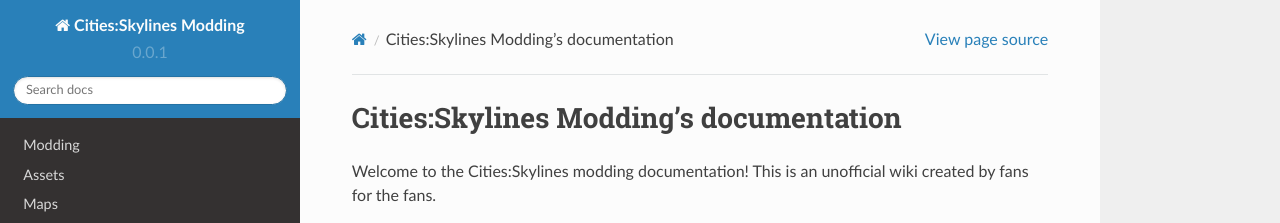
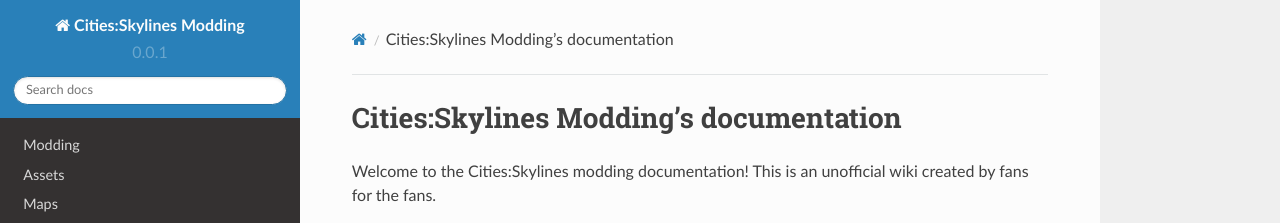
Before and after one commit to SkylinesModding/Docs, a Sphinx documentation site: the page built from docs/source/index.rst, in a window 1280 px wide and 900 px high. Shown: the top 223 px of the window. Built offline with Sphinx 7.4.7 and the Read the Docs theme 2.0.0, drawn with Linux system fonts in a browser that asks for light colours; some of the changed text lies outside the part shown.

Commit message:
Killed the source links on all pages and the Copyright which is useless with an MIT project

```diff
--- a/docs/source/conf.py
+++ b/docs/source/conf.py
@@ -46,7 +46,7 @@
 
 # General information about the project.
 project = 'Cities:Skylines Modding'
-copyright = '2015, DarkArcana'
+#copyright = '2015, DarkArcana'
 author = 'DarkArcana'
 
 # The version info for the project you're documenting, acts as replacement for
@@ -168,13 +168,13 @@
 #html_split_index = False
 
 # If true, links to the reST sources are added to the pages.
-#html_show_sourcelink = True
+html_show_sourcelink = False
 
 # If true, "Created using Sphinx" is shown in the HTML footer. Default is True.
 #html_show_sphinx = True
 
 # If true, "(C) Copyright ..." is shown in the HTML footer. Default is True.
-#html_show_copyright = True
+html_show_copyright = False
 
 # If true, an OpenSearch description file will be output, and all pages will
 # contain a <link> tag referring to it.  The value of this option must be the
```
